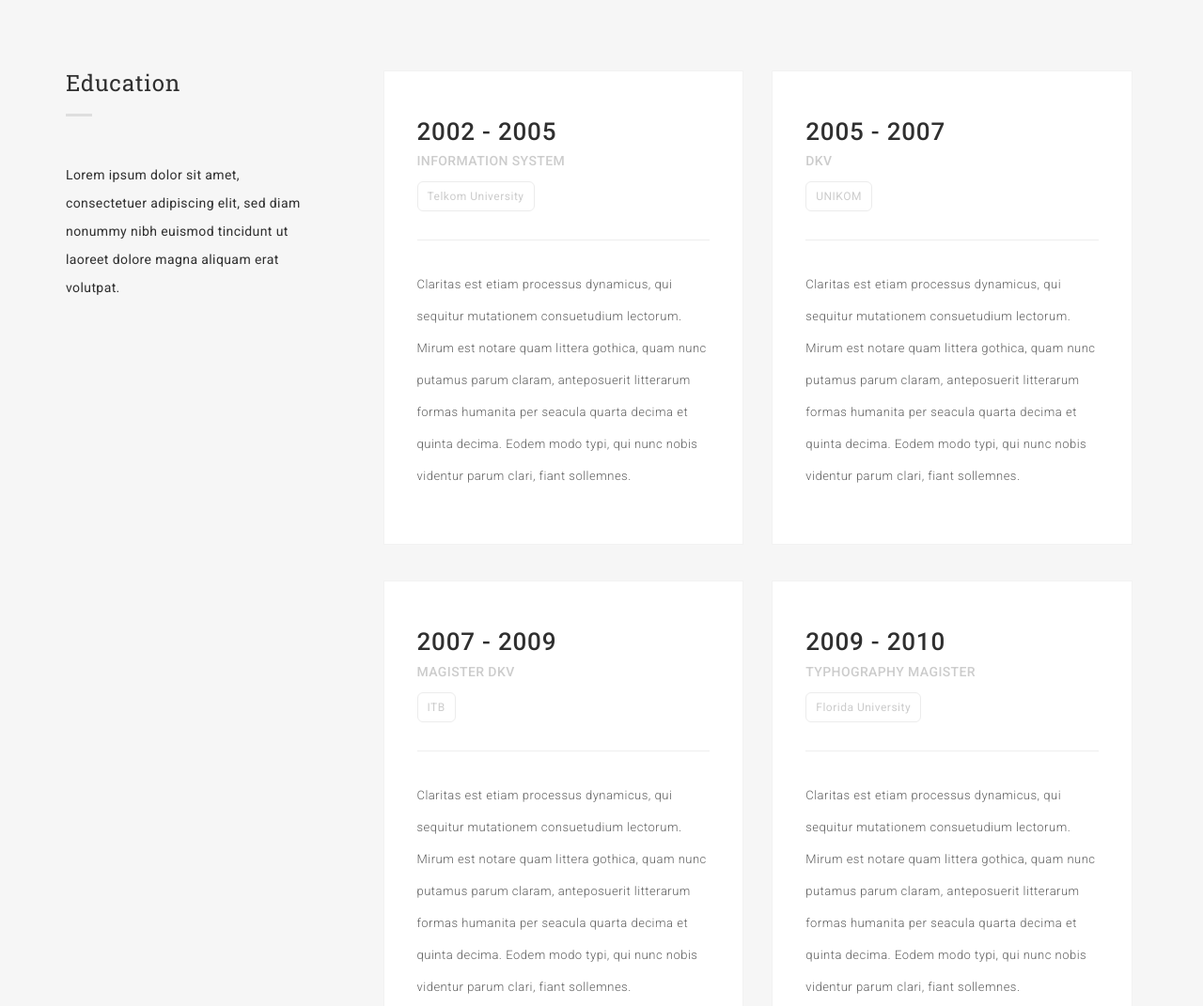
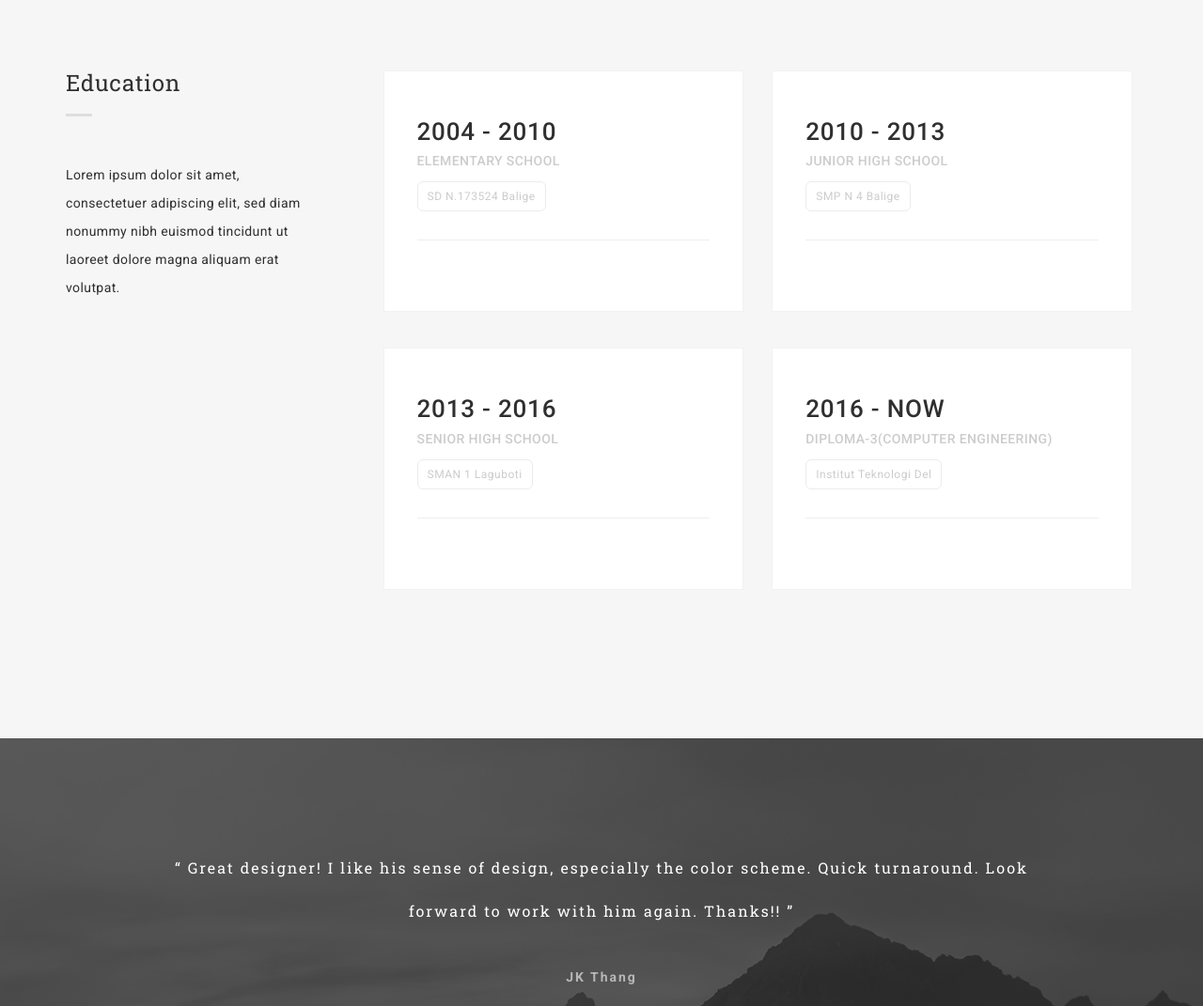
Before and after one commit to ayuasrianijung/ayuasrianijung.github.io, a plain HTML site: page index.html in a window 1280 px wide. Shown: the part 2800-3871 px from the top of the page at 94% size. Drawn offline with Linux system fonts and the light colour scheme.

Commit message:
erhasil comit

```diff
--- a/index.html
+++ b/index.html
@@ -306,18 +306,17 @@
                         <div class="wrap-card">
                           <div class="card">
                             <h2 class="year">
-                              2002 - 2005
+                              2004 - 2010
                             </h2>
                             <p class="job">
-                              Information System
+                              Elementary School
                             </p>
                             <p class="company">
-                              Telkom University
+                              SD N.173524 Balige
                             </p>
                             <hr>
                             <div class="text-detail">
                               <p>
-                                Claritas est etiam processus dynamicus, qui sequitur mutationem consuetudium lectorum. Mirum est notare quam littera gothica, quam nunc putamus parum claram, anteposuerit litterarum formas humanita per seacula quarta decima et quinta decima. Eodem modo typi, qui nunc nobis videntur parum clari, fiant sollemnes.
                               </p>
                             </div>
                           </div>
@@ -330,18 +329,17 @@
                         <div class="wrap-card">
                           <div class="card">
                             <h2 class="year">
-                              2005 - 2007
+                              2010 - 2013
                             </h2>
                             <p class="job">
-                              DKV
+                              Junior High School
                             </p>
                             <p class="company">
-                              UNIKOM
+                              SMP N 4 Balige
                             </p>
                             <hr>
                             <div class="text-detail">
                               <p>
-                                Claritas est etiam processus dynamicus, qui sequitur mutationem consuetudium lectorum. Mirum est notare quam littera gothica, quam nunc putamus parum claram, anteposuerit litterarum formas humanita per seacula quarta decima et quinta decima. Eodem modo typi, qui nunc nobis videntur parum clari, fiant sollemnes.
                               </p>
                             </div>
                           </div>
@@ -355,42 +353,41 @@
                         <div class="wrap-card">
                           <div class="card">
                             <h2 class="year">
-                              2007 - 2009
+                              2013 - 2016
                             </h2>
                             <p class="job">
-                              Magister DKV
+                              Senior High School
                             </p>
                             <p class="company">
-                              ITB
+                              SMAN 1 Laguboti
                             </p>
                             <hr>
                             <div class="text-detail">
                               <p>
-                                Claritas est etiam processus dynamicus, qui sequitur mutationem consuetudium lectorum. Mirum est notare quam littera gothica, quam nunc putamus parum claram, anteposuerit litterarum formas humanita per seacula quarta decima et quinta decima. Eodem modo typi, qui nunc nobis videntur parum clari, fiant sollemnes.
+
+
                               </p>
                             </div>
                           </div>
                         </div>
                       </div>
                     </li>
-
                     <li>
                       <div class="col-md-6 col-sm-6">
                         <div class="wrap-card">
                           <div class="card">
                             <h2 class="year">
-                              2009 - 2010
+                              2016 - NOW
                             </h2>
                             <p class="job">
-                              Typhography Magister
+                              Diploma-3(Computer Engineering)
                             </p>
                             <p class="company">
-                              Florida University
+                              Institut Teknologi Del
                             </p>
                             <hr>
                             <div class="text-detail">
                               <p>
-                                Claritas est etiam processus dynamicus, qui sequitur mutationem consuetudium lectorum. Mirum est notare quam littera gothica, quam nunc putamus parum claram, anteposuerit litterarum formas humanita per seacula quarta decima et quinta decima. Eodem modo typi, qui nunc nobis videntur parum clari, fiant sollemnes.
                               </p>
                             </div>
                           </div>
```
